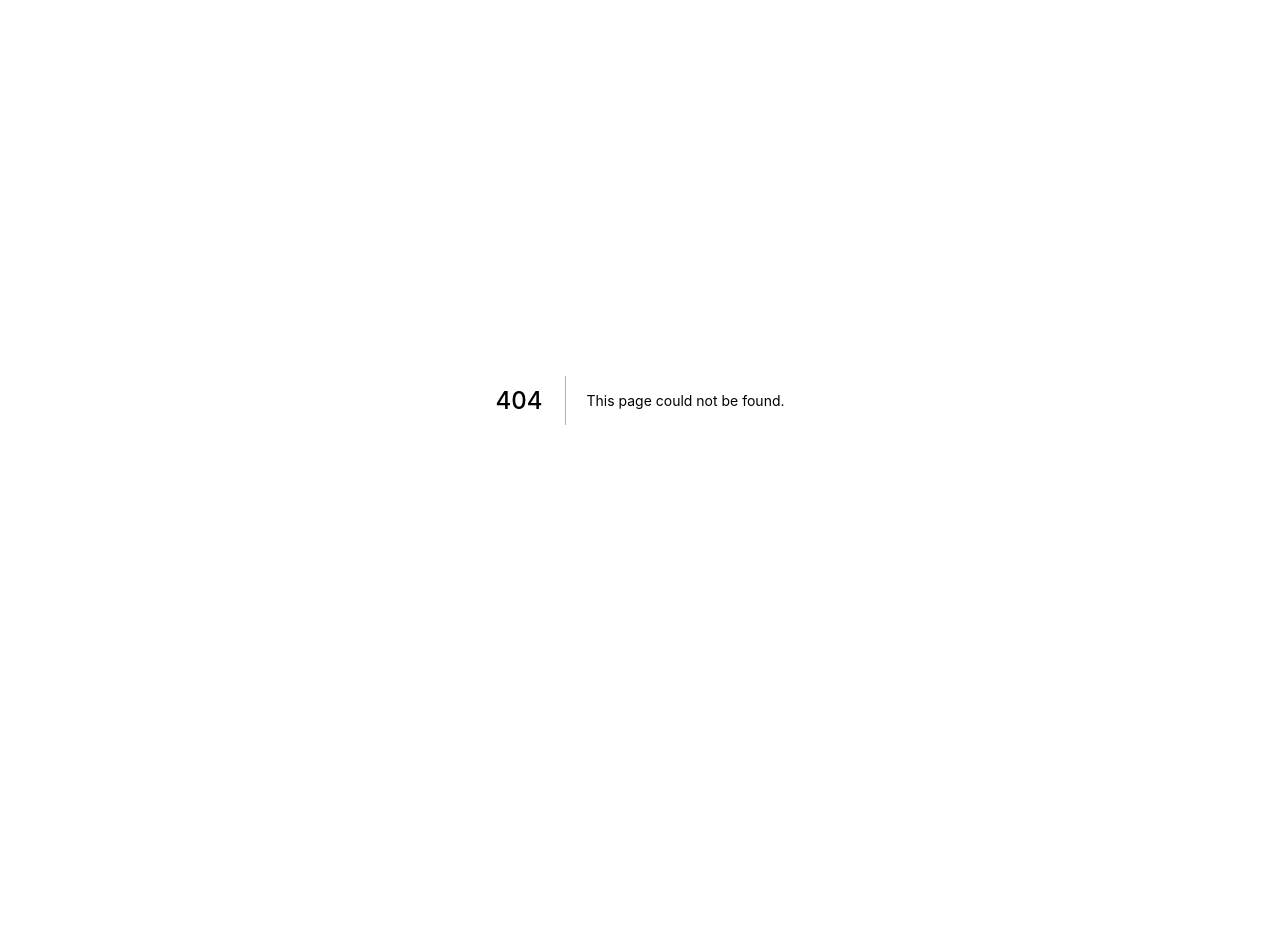
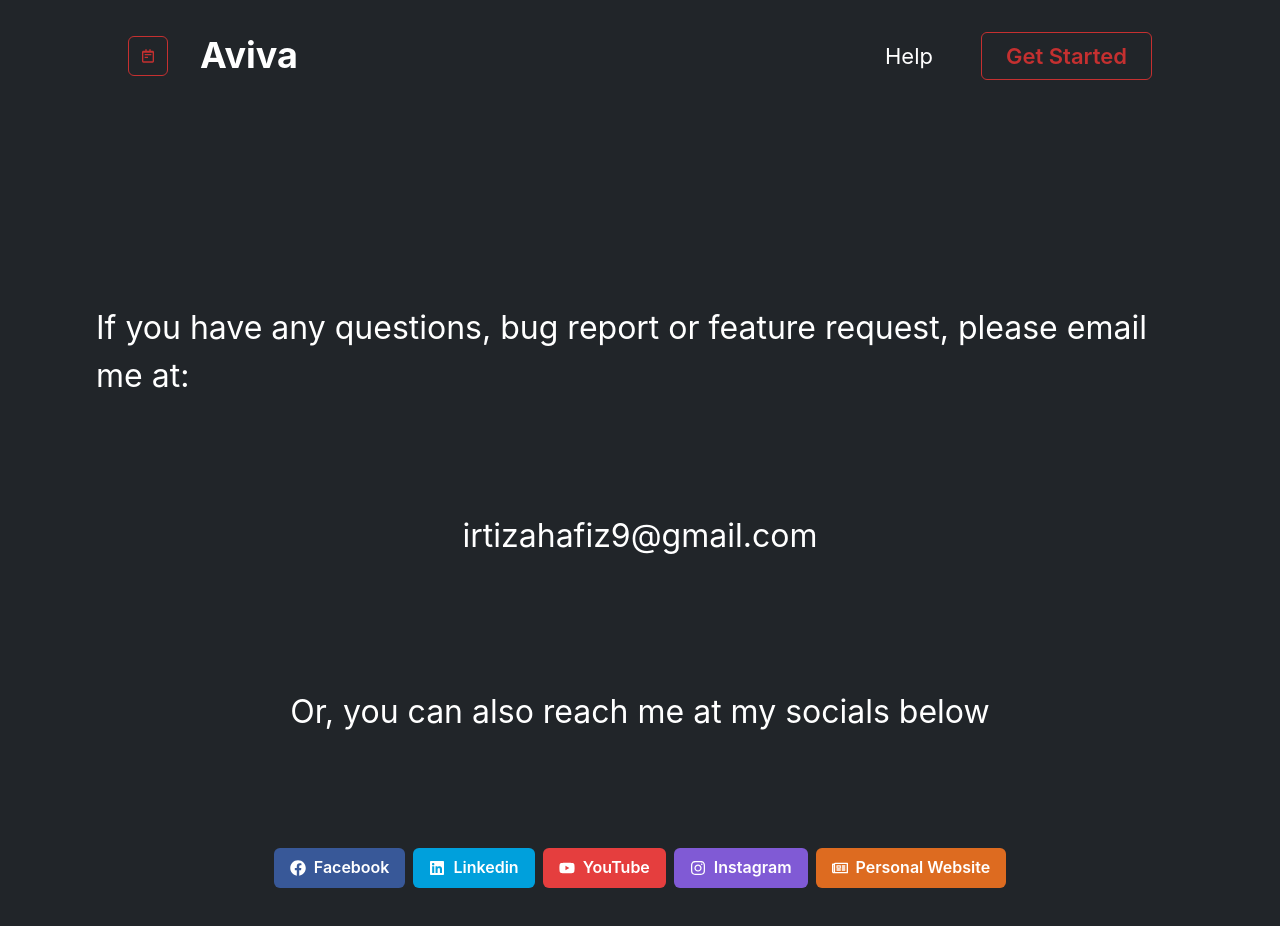
Before and after one commit to irtiza07/notes-frontend-next-js, a Next.js app: page /help in a window 1280 px wide. Before the commit this address had no page. Shown: the top 926 px of the page. Before the commit the page ends 800 px from the top, so only its background shows below. Built offline with nearby package versions, Linux system fonts and the light colour scheme.

Commit message:
add help page;add nav bar;fix css;change copy

```diff
--- /dev/null
+++ b/components/TopNav.js
@@ -0,0 +1,57 @@
+import React from "react";
+import { BiNotepad } from "react-icons/bi";
+import {
+  Box,
+  Button,
+  Container,
+  Center,
+  Heading,
+  HStack,
+  Stack,
+  Text,
+  VStack,
+  Flex,
+  Icon,
+  IconButton,
+  Spacer,
+} from "@chakra-ui/react";
+import { useRouter } from "next/router";
+
+export default function TopNav({ showCta }) {
+  const router = useRouter();
+
+  return (
+    <Flex padding={8} mb={12}>
+      <HStack spacing={8} cursor="pointer" onClick={() => router.push("/")}>
+        <IconButton
+          variant="outline"
+          colorScheme="red"
+          aria-label="Send email"
+          icon={<Icon as={BiNotepad} />}
+        />
+        <Heading>Aviva</Heading>
+      </HStack>
+      <Spacer></Spacer>
+      <HStack spacing={12}>
+        <Text
+          fontSize={22}
+          onClick={() => router.push("/help")}
+          cursor="pointer"
+        >
+          Help
+        </Text>
+        {showCta && (
+          <Button
+            colorScheme="red"
+            variant="outline"
+            size="lg"
+            fontSize={22}
+            onClick={() => router.push("/signup")}
+          >
+            Get Started
+          </Button>
+        )}
+      </HStack>
+    </Flex>
+  );
+}
--- a/pages/dashboard.js
+++ b/pages/dashboard.js
@@ -19,6 +19,7 @@ import fire from "../utils/fire";
 
 import NotesDashboard from "../components/NotesDashboard";
 import PodcastDashboard from "../components/PodcastDashboard";
+import TopNav from "../components/TopNav";
 
 const onboardingCookie = "seenOnboarding";
 
--- /dev/null
+++ b/pages/help.js
@@ -0,0 +1,96 @@
+import React from "react";
+import {
+  Box,
+  Button,
+  Container,
+  Center,
+  Heading,
+  HStack,
+  Stack,
+  Text,
+  VStack,
+} from "@chakra-ui/react";
+import TopNav from "../components/TopNav";
+import {
+  FaFacebook,
+  FaInstagram,
+  FaYoutube,
+  FaLinkedin,
+  FaRegNewspaper,
+} from "react-icons/fa";
+
+export default function Help() {
+  return (
+    <Box
+      bg="#212529"
+      color="white"
+      minHeight={1600}
+      paddingLeft={24}
+      paddingRight={24}
+      paddingBottom={24}
+    >
+      <TopNav showCta={true}></TopNav>
+      <Center marginTop={48}>
+        <Text fontSize={32}>
+          If you have any questions, bug report or feature request, please email
+          me at:
+        </Text>
+      </Center>
+      <Center marginTop={28}>
+        <Text fontSize={32}>irtizahafiz9@gmail.com</Text>
+      </Center>
+      <Center marginTop={32}>
+        <Text fontSize={32}>Or, you can also reach me at my socials below</Text>
+      </Center>
+      <Center mt={28}>
+        <HStack>
+          <Button
+            colorScheme="facebook"
+            leftIcon={<FaFacebook />}
+            onClick={() =>
+              window.open("https://www.facebook.com/irtiza.hafiz.77/")
+            }
+          >
+            Facebook
+          </Button>
+          <Button
+            colorScheme="linkedin"
+            leftIcon={<FaLinkedin />}
+            onClick={() =>
+              window.open("https://www.linkedin.com/in/irtiza-hafiz/")
+            }
+          >
+            Linkedin
+          </Button>
+          <Button
+            colorScheme="red"
+            leftIcon={<FaYoutube />}
+            onClick={() =>
+              window.open(
+                "https://www.youtube.com/channel/UCDankIVMXJEkhtjv5yLSN4g"
+              )
+            }
+          >
+            YouTube
+          </Button>
+          <Button
+            colorScheme="purple"
+            leftIcon={<FaInstagram />}
+            onClick={() =>
+              window.open("https://www.instagram.com/irtiza.hafiz/")
+            }
+          >
+            Instagram
+          </Button>
+          <Button
+            colorScheme="orange"
+            leftIcon={<FaRegNewspaper />}
+            onClick={() => window.open("https://irtizahafiz.com")}
+          >
+            Personal Website
+          </Button>
+        </HStack>
+      </Center>
+    </Box>
+  );
+}
```
Also changed, not shown: pages/index.js (+25 -18 lines), pages/signin.js (+10 -1 lines), pages/signup.js (+13 -1 lines), pages/about.js (added).
